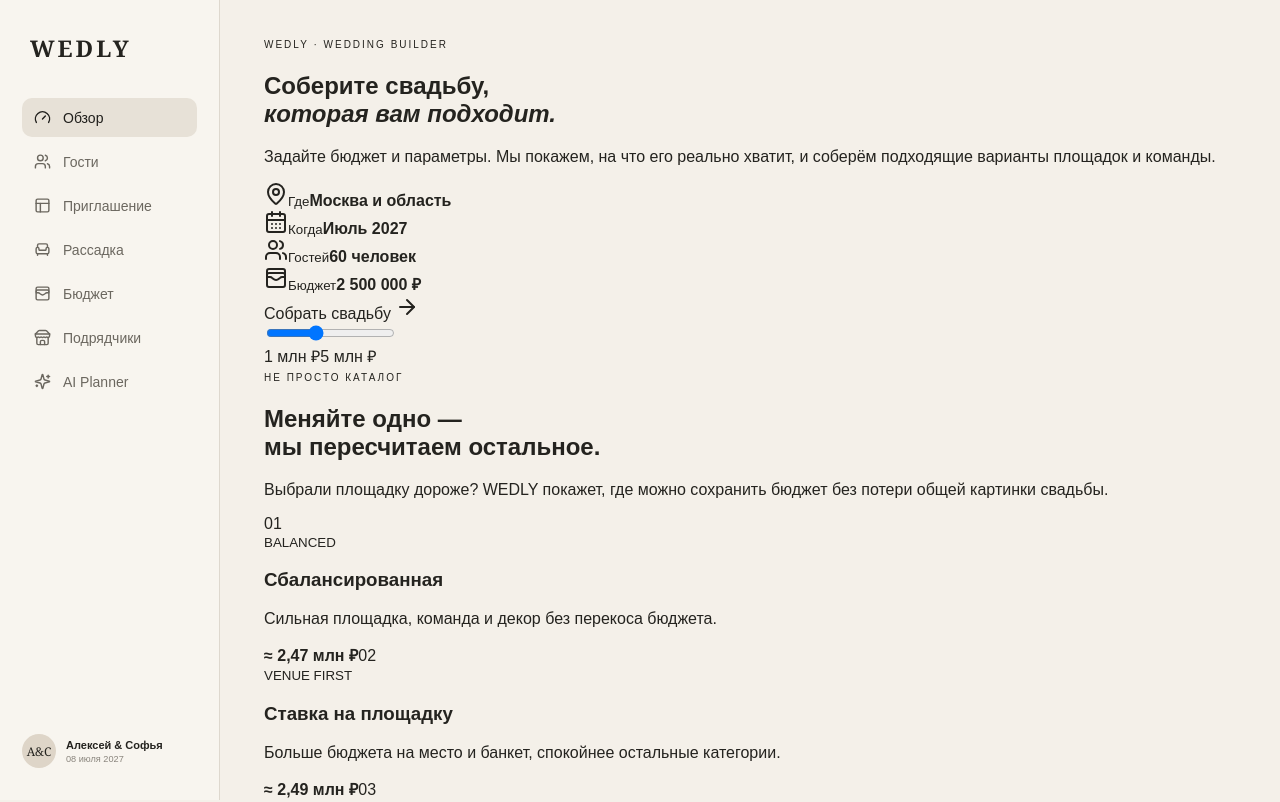
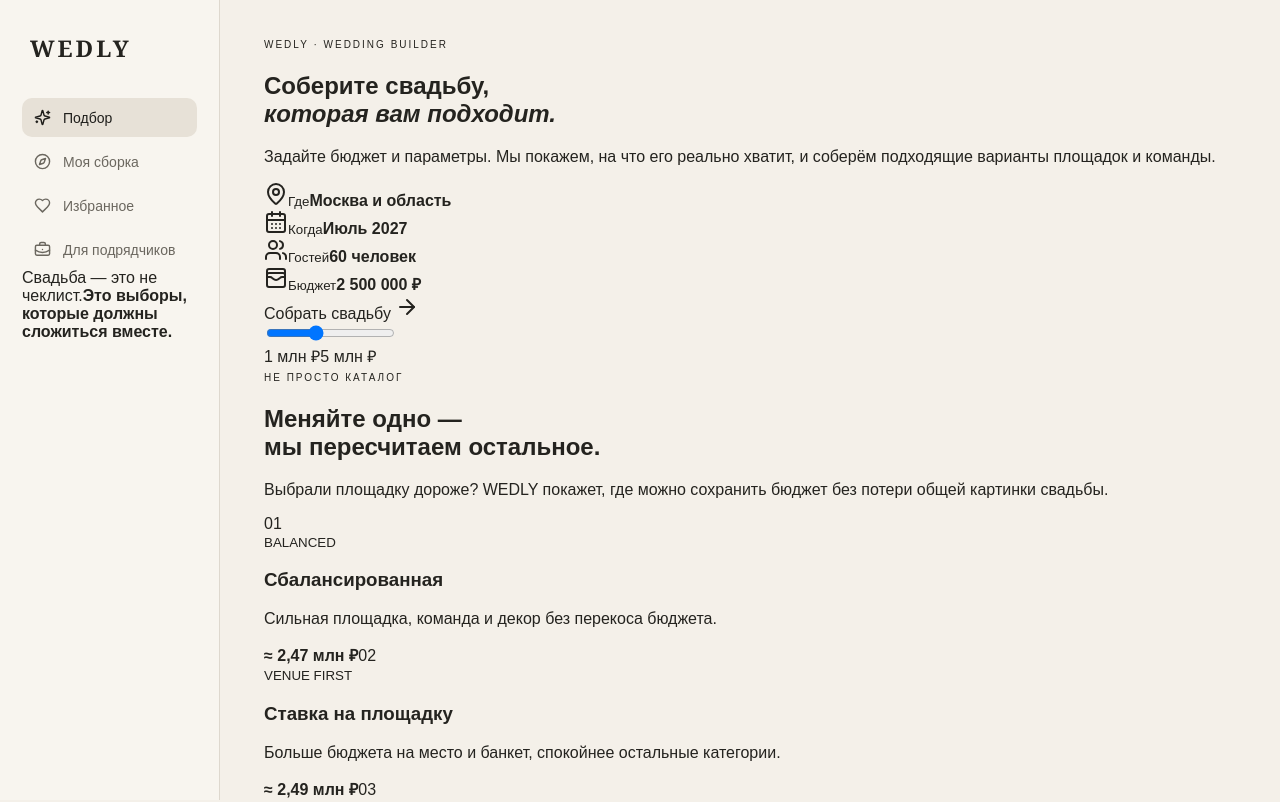
Before and after one commit to shibaaboy/weddings-mvp, a Next.js app: page /weddings-mvp/ in a window 1280 px wide. Shown: the top 802 px of the page. Built offline with nearby package versions, Linux system fonts and the light colour scheme.

Commit message:
feat: pivot WEDLY to wedding marketplace builder

```diff
--- a/src/components/Sidebar.tsx
+++ b/src/components/Sidebar.tsx
@@ -1,6 +1,4 @@
 "use client";
-import Link from "next/link";
-import { usePathname } from "next/navigation";
-import { Gauge, Users, PanelsTopLeft, Armchair, WalletCards, Store, Sparkles } from "lucide-react";
-const items=[["/","Обзор",Gauge],["/guests","Гости",Users],["/site","Приглашение",PanelsTopLeft],["/seating","Рассадка",Armchair],["/budget","Бюджет",WalletCards],["/vendors","Подрядчики",Store],["/planner","AI Planner",Sparkles]] as const;
-export function Sidebar(){const p=usePathname();return <aside className="sidebar"><div className="brand">WEDLY</div><nav>{items.map(([href,label,Icon])=><Link key={href} href={href} className={p===href?"active":""}><Icon size={17}/><span>{label}</span></Link>)}</nav><div className="couple"><div className="avatar">А&С</div><div><b>Алексей & Софья</b><small>08 июля 2027</small></div></div></aside>}
+import Link from "next/link";import {usePathname} from "next/navigation";import {Sparkles,Compass,Heart,BriefcaseBusiness} from "lucide-react";
+const items=[["/","Подбор",Sparkles],["/build","Моя сборка",Compass],["/favorites","Избранное",Heart],["/vendors","Для подрядчиков",BriefcaseBusiness]] as const;
+export function Sidebar(){const p=usePathname();return <aside className="sidebar marketSide"><div className="brand">WEDLY</div><nav>{items.map(([h,l,I])=><Link key={h} href={h} className={p===h?"active":""}><I size={17}/><span>{l}</span></Link>)}</nav><div className="sideQuote"><span>Свадьба — это не чеклист.</span><b>Это выборы, которые должны сложиться вместе.</b></div></aside>}
```
